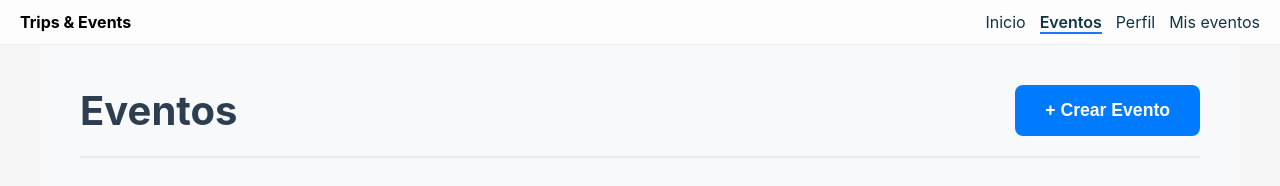
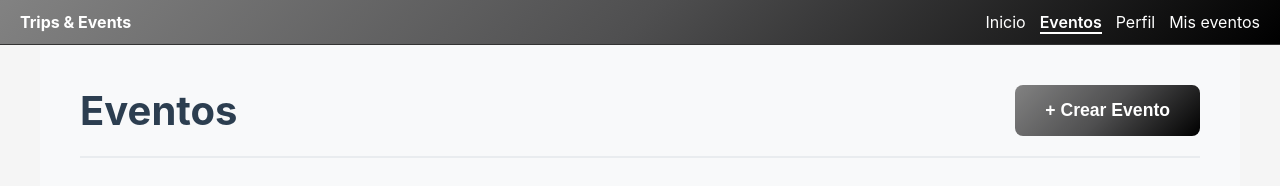
Before and after one commit to UB-ES-2025-A3/ProyectoA3, a React (Create React App) app in the folder frontend/: page /events in a window 1280 px wide. Shown: the top 186 px of the page. Built offline with nearby package versions, Linux system fonts and the light colour scheme; no server answers.

Commit message:
cosas mas monas

```diff
--- a/frontend/src/App.js
+++ b/frontend/src/App.js
@@ -31,7 +31,7 @@ function App() {
       <Router>
         <Routes>
           {/* Redirigir a /home por defecto */}
-          <Route path="/" element={<Navigate to="/login" replace />} />
+          <Route path="/" element={<Navigate to="/home" replace />} />
           <Route path="/login" element={<LoginPage />} />
           <Route path="/register" element={<RegisterPage />} />
 
--- a/frontend/src/components/events/CreateEventForm.css
+++ b/frontend/src/components/events/CreateEventForm.css
@@ -164,12 +164,12 @@
 }
 
 .btn-primary {
-  background: #007bff;
+  background: linear-gradient(135deg, #828282 0%, #4f4f50 50%, #000000 100%);
   color: #fff;
 }
 
 .btn-primary:hover:not(:disabled) {
-  background: #0056b3;
+  background: linear-gradient(135deg, #828282 0%, #4f4f50 50%, #000000 100%);
   transform: translateY(-1px);
 }
 
--- a/frontend/src/components/events/CreateEventForm.js
+++ b/frontend/src/components/events/CreateEventForm.js
@@ -128,7 +128,7 @@ export default function CreateEventForm({ isOpen, onClose, onSuccess }) {
               name="titulo"
               value={formData.titulo}
               onChange={handleChange}
-              placeholder="Idioma"
+              placeholder="ej: Paseo por el centro histórico"
               className={errors.titulo ? 'error' : ''}
             />
             {errors.titulo && <span className="error-message">{errors.titulo}</span>}
--- a/frontend/src/components/events/EventCard.css
+++ b/frontend/src/components/events/EventCard.css
@@ -155,12 +155,12 @@
 }
 
 .btn-primary {
-  background: #1e73ff;
+  background: linear-gradient(135deg, #828282 0%, #4f4f50 50%, #000000 100%);
   color: #fff;
 }
 
 .btn-primary:hover {
-  background: #0056b3;
+  background: linear-gradient(135deg, #828282 0%, #4f4f50 50%, #000000 100%);
   transform: translateY(-1px);
 }
 
--- a/frontend/src/components/layout/NavBar.css
+++ b/frontend/src/components/layout/NavBar.css
@@ -7,21 +7,22 @@
     align-items: center;
     justify-content: space-between;
     padding: 12px 20px;
-    background: #ffffffcc;
+    background: linear-gradient(135deg, #828282 0%, #4f4f50 50%, #000000 100%);
     backdrop-filter: saturate(180%) blur(8px);
-    border-bottom: 1px solid #eee;
+    border-bottom: 1px solid #333;
 }
 .nav__brand {
     font-weight: 700;
+    color: #ffffff;
 }
 
 .nav__links a {
     margin-left: 14px;
     text-decoration: none;
-    color: #134;
+    color: #ffffff;
 }
 
 .nav__links a.active {
     font-weight: 600;
-    border-bottom: 2px solid #1e73ff;
+    border-bottom: 2px solid #ffffff;
 }
--- a/frontend/src/styles/EventPage.css
+++ b/frontend/src/styles/EventPage.css
@@ -35,12 +35,12 @@
 }
 
 .btn-primary {
-  background: #007bff;
+  background: linear-gradient(135deg, #828282 0%, #4f4f50 50%, #000000 100%);
   color: #fff;
 }
 
 .btn-primary:hover {
-  background: #0056b3;
+  background: linear-gradient(135deg, #828282 0%, #4f4f50 50%, #000000 100%);
   transform: translateY(-2px);
   box-shadow: 0 4px 12px rgba(0, 123, 255, 0.3);
 }
--- a/frontend/src/styles/HomePage.css
+++ b/frontend/src/styles/HomePage.css
@@ -2,8 +2,8 @@
 
 /* Variables de Color para fácil mantenimiento */
 :root {
-    --primary-color: #007bff; /* Azul corporativo */
-    --accent-color: #28a745; /* Verde para acciones */
+    --primary-color: #000000; /* Azul corporativo */
+    --accent-color: #4f4f50; /* Verde para acciones */
     --background-color: #f8f9fa; /* Fondo general suave */
     --surface-color: #ffffff; /* Fondo para elementos (tarjetas, filtros) */
     --text-color: #343a40; /* Texto oscuro */
@@ -28,12 +28,12 @@
 }
 
 .btn-primary {
-    background: var(--primary-color);
+    background: linear-gradient(135deg, #828282 0%, #4f4f50 50%, #000000 100%);
     color: #fff;
 }
 
 .btn-primary:hover {
-    background: #0056b3;
+    background: linear-gradient(135deg, #828282 0%, #4f4f50 50%, #000000 100%);
     transform: translateY(-2px);
     box-shadow: 0 4px 12px rgba(0, 123, 255, 0.3);
 }
```
